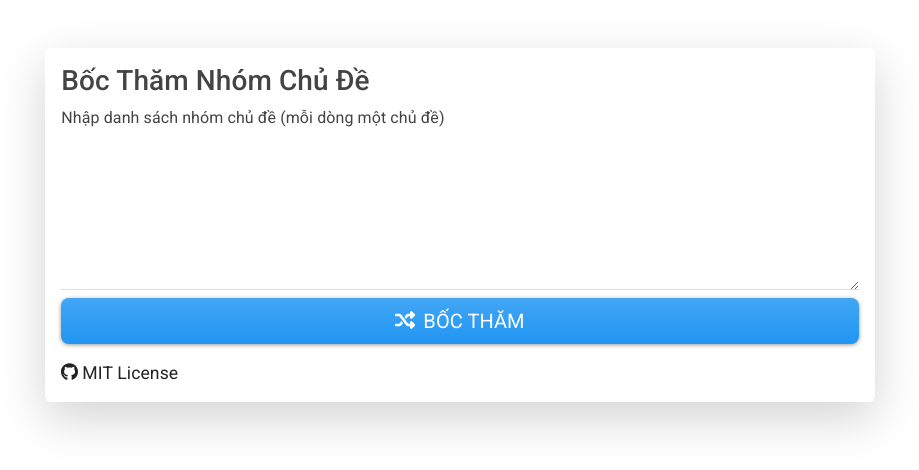
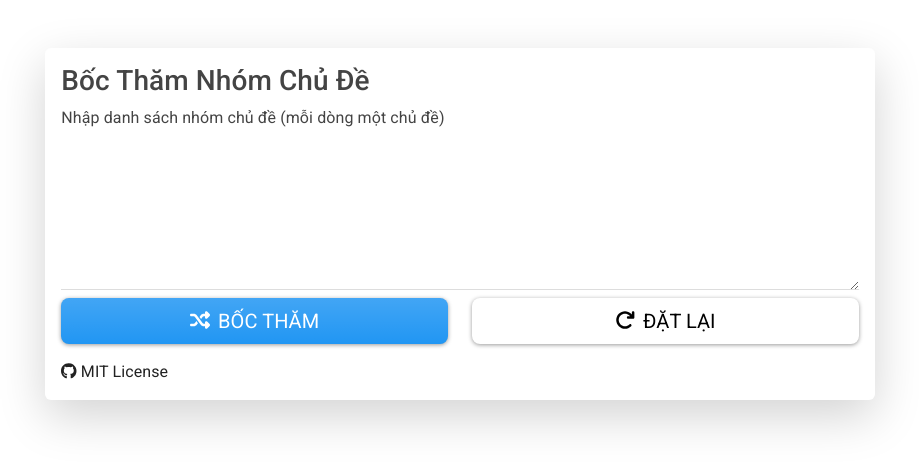
Before and after one commit to tungpham42/boctham, a React (Create React App) app: page / in a window 1280 px wide. Shown: the top 470 px of the page, without its empty margins (180-1099 px from the left). Built offline with nearby package versions, Linux system fonts and the light colour scheme.

Commit message:
Update TopicPicker.js

```diff
--- a/src/components/TopicPicker.js
+++ b/src/components/TopicPicker.js
@@ -1,13 +1,14 @@
 import React, { useState } from "react";
-import { Form, Button, ListGroup, Card } from "react-bootstrap";
+import { Row, Col, Form, Button, ListGroup, Card } from "react-bootstrap";
 import { FontAwesomeIcon } from "@fortawesome/react-fontawesome";
-import { faShuffle } from "@fortawesome/free-solid-svg-icons";
+import { faShuffle, faCopy, faRedo } from "@fortawesome/free-solid-svg-icons";
 import { faGithub } from "@fortawesome/free-brands-svg-icons";
 
 const TopicPicker = () => {
   const [topics, setTopics] = useState("");
   const [shuffledTopics, setShuffledTopics] = useState([]);
   const [error, setError] = useState("");
+  const [copyMessage, setCopyMessage] = useState(""); // Copy notification
 
   const shuffleTopics = () => {
     if (!topics.trim()) {
@@ -30,6 +31,27 @@ const TopicPicker = () => {
     setShuffledTopics(topicArray);
   };
 
+  const copyToClipboard = (text) => {
+    navigator.clipboard.writeText(text).then(() => {
+      setCopyMessage("Đã sao chép!");
+      setTimeout(() => setCopyMessage(""), 2000); // Hide message after 2s
+    });
+  };
+
+  const copyAllTopics = () => {
+    const allText = shuffledTopics
+      .map((topic, index) => `${index + 1}. ${topic}`)
+      .join("\n");
+    copyToClipboard(allText);
+  };
+
+  const resetForm = () => {
+    setTopics("");
+    setShuffledTopics([]);
+    setError("");
+    setCopyMessage("");
+  };
+
   return (
     <Card className="p-3 shadow-lg">
       <h1 className="h3">Bốc Thăm Nhóm Chủ Đề</h1>
@@ -47,30 +69,57 @@ const TopicPicker = () => {
           />
           <Form.Control.Feedback type="invalid">{error}</Form.Control.Feedback>
         </Form.Group>
+        <Row>
+          <Col xs={12} md={6} className="mt-2 mt-md-2">
             <Button
+              className="w-100"
               size="lg"
               variant="primary"
-          className="mt-2"
               onClick={shuffleTopics}
             >
               <FontAwesomeIcon icon={faShuffle} className="me-2" />
               Bốc Thăm
             </Button>
+          </Col>
+          <Col xs={12} md={6} className="mt-2 mt-md-2">
+            <Button
+              className="w-100"
+              size="lg"
+              variant="secondary"
+              onClick={resetForm}
+            >
+              <FontAwesomeIcon icon={faRedo} className="me-2" />
+              Đặt Lại
+            </Button>
+          </Col>
+        </Row>
       </Form>
+
       {shuffledTopics.length > 0 && (
+        <>
           <ListGroup className="mt-3">
             {shuffledTopics.map((topic, index) => (
-            <ListGroup.Item key={index}>
+              <ListGroup.Item
+                key={index}
+                className="d-flex justify-content-between align-items-center"
+              >
+                <span>
                   {index + 1}. {topic}
+                </span>
               </ListGroup.Item>
             ))}
           </ListGroup>
+          <Button variant="success" className="mt-2" onClick={copyAllTopics}>
+            <FontAwesomeIcon icon={faCopy} className="me-2" />
+            {copyMessage ? "Đã sao chép" : "Sao chép"}
+          </Button>
+        </>
       )}
+
       <a
         href="https://github.com/tungpham42/boctham"
         target="_blank"
         rel="noopener noreferrer"
-        style={{ fontSize: "1.1rem", width: "fit-content" }}
         className="text-dark text-decoration-none mt-3"
       >
         <FontAwesomeIcon icon={faGithub} className="me-1" />
```
Lines whose indentation alone changed are shown as unchanged.
